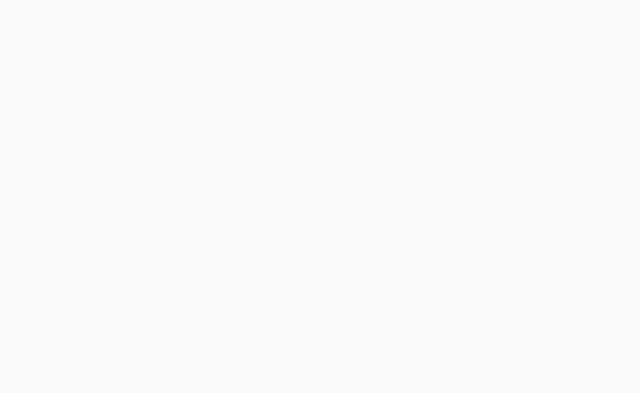
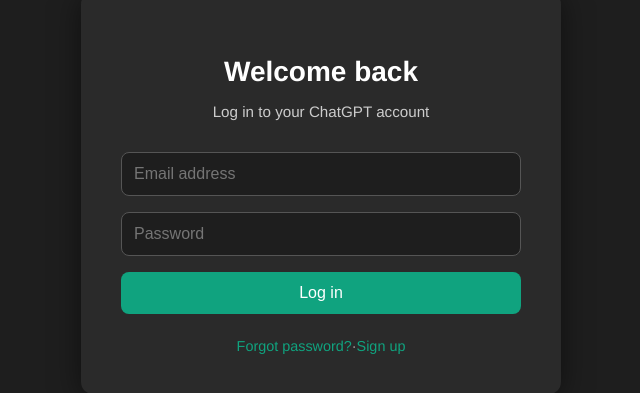
Before and after one commit to Dcoderath/D_Login, a React (Vite) app: page /D_Login/login in a window 1280 px wide. Before the commit this address had no page. Shown: the part 207-600 px from the top of the page, without its empty margins (319-959 px from the left). Built offline with nearby package versions, Linux system fonts and the light colour scheme; a web font is replaced by a local one.

Commit message:
Add ChatGPT login UI and dark theme dashboard

```diff
--- a/index.html
+++ b/index.html
@@ -2,6 +2,8 @@
 <html lang="en">
   <head>
     <meta charset="UTF-8" />
+    <link href="https://fonts.googleapis.com/css2?family=Inter:wght@400;600&display=swap" rel="stylesheet">
+
     <link href="https://fonts.googleapis.com/css2?family=Grand+Hotel&display=swap" rel="stylesheet" />
 <link rel="icon" type="image/svg+xml" href="/D_Login/D.svg" />
 
--- a/src/App.jsx
+++ b/src/App.jsx
@@ -1,13 +1,17 @@
 // src/App.jsx
 import React from "react";
 import { BrowserRouter as Router, Routes, Route } from "react-router-dom";
+import ChatGPTLogin from "./components/ChatGPTLogin/ChatGPTLogin";
 import Instagram from "./components/Instagram/Instagram";
+import LoginDashboard from "./components/LoginDashboard/LoginDashboard";
 
 const App = () => {
   return (
     <Router basename="/D_Login">
       <Routes>
-        <Route path="/" element={<Instagram />} />
+        <Route path="/" element={<LoginDashboard />} />
+        <Route path="/login" element={<ChatGPTLogin />} />
+        <Route path="/instagram" element={<Instagram />} />
       </Routes>
     </Router>
   );
--- /dev/null
+++ b/src/components/ChatGPTLogin/ChatGPTLogin.css
@@ -0,0 +1,82 @@
+body, html {
+  height: 100%;
+  font-family: 'Inter', sans-serif;
+  background-color: #1e1e1e;
+  color: #ffffff;
+}
+
+.chatgpt-login-container {
+  height: 100vh;
+  display: flex;
+  justify-content: center;
+  align-items: center;
+  background: #1e1e1e;
+}
+
+.chatgpt-login-box {
+  background: #2a2a2a;
+  padding: 2.5rem;
+  border-radius: 12px;
+  box-shadow: 0 4px 30px rgba(0,0,0,0.5);
+  max-width: 400px;
+  width: 100%;
+  text-align: center;
+  color: #ffffff;
+}
+
+.chatgpt-login-title {
+  font-size: 1.75rem;
+  margin-bottom: 0.5rem;
+}
+
+.chatgpt-login-subtitle {
+  font-size: 0.95rem;
+  color: #ccc;
+  margin-bottom: 2rem;
+}
+
+.chatgpt-login-form {
+  display: flex;
+  flex-direction: column;
+  gap: 1rem;
+}
+
+.chatgpt-login-input {
+  padding: 0.75rem;
+  border: 1px solid #555;
+  background-color: #1e1e1e;
+  border-radius: 8px;
+  font-size: 1rem;
+  color: #fff;
+}
+
+.chatgpt-login-input:focus {
+  border-color: #10a37f;
+  outline: none;
+}
+
+.chatgpt-login-button {
+  background-color: #10a37f;
+  color: white;
+  padding: 0.75rem;
+  border: none;
+  border-radius: 8px;
+  font-size: 1rem;
+  cursor: pointer;
+  transition: background-color 0.2s;
+}
+
+.chatgpt-login-button:hover {
+  background-color: #0e8f6c;
+}
+
+.chatgpt-login-footer {
+  margin-top: 1.5rem;
+  font-size: 0.9rem;
+  color: #aaa;
+}
+
+.chatgpt-login-footer a {
+  color: #10a37f;
+  text-decoration: none;
+}
--- /dev/null
+++ b/src/components/ChatGPTLogin/ChatGPTLogin.jsx
@@ -0,0 +1,35 @@
+import React from 'react';
+import './ChatGPTLogin.css';
+
+const ChatGPTLogin = () => {
+  return (
+    <div className="chatgpt-login-container">
+      <div className="chatgpt-login-box">
+        <h2 className="chatgpt-login-title">Welcome back</h2>
+        <p className="chatgpt-login-subtitle">Log in to your ChatGPT account</p>
+        <form className="chatgpt-login-form">
+          <input
+            type="email"
+            placeholder="Email address"
+            className="chatgpt-login-input"
+          />
+          <input
+            type="password"
+            placeholder="Password"
+            className="chatgpt-login-input"
+          />
+          <button type="submit" className="chatgpt-login-button">
+            Log in
+          </button>
+        </form>
+        <div className="chatgpt-login-footer">
+          <a href="#">Forgot password?</a>
+          <span>·</span>
+          <a href="#">Sign up</a>
+        </div>
+      </div>
+    </div>
+  );
+};
+
+export default ChatGPTLogin;
--- /dev/null
+++ b/src/components/LoginDashboard/LoginDashboard.css
@@ -0,0 +1,29 @@
+.login-dashboard-container {
+  height: 100vh;
+  display: flex;
+  justify-content: center;
+  align-items: center;
+  gap: 2rem;
+  background-color: #1e1e1e; /* dark background */
+  flex-wrap: wrap;
+}
+
+.login-icon-button {
+  background-color: #2a2a2a;
+  border: 2px solid transparent;
+  border-radius: 50%;
+  padding: 1rem;
+  cursor: pointer;
+  transition: all 0.3s ease;
+  box-shadow: 0 4px 10px rgba(0, 0, 0, 0.2);
+  display: flex;
+  align-items: center;
+  justify-content: center;
+  color: #ffffff;
+}
+
+.login-icon-button:hover {
+  border-color: #10a37f;
+  background-color: #333;
+  transform: scale(1.1);
+}
--- /dev/null
+++ b/src/components/LoginDashboard/LoginDashboard.jsx
@@ -0,0 +1,32 @@
+// src/components/LoginDashboard/LoginDashboard.jsx
+import React from 'react';
+import { useNavigate } from 'react-router-dom';
+import './LoginDashboard.css';
+import { FaInstagram } from 'react-icons/fa';
+import { SiOpenai } from 'react-icons/si'; // for ChatGPT icon (OpenAI logo)
+
+const LoginDashboard = () => {
+  const navigate = useNavigate();
+
+  return (
+    <div className="login-dashboard-container">
+      <button
+        className="login-icon-button"
+        onClick={() => navigate('/login')}
+        title="ChatGPT Login"
+      >
+        <SiOpenai size={40} />
+      </button>
+
+      <button
+        className="login-icon-button"
+        onClick={() => navigate('/instagram')}
+        title="Instagram Login"
+      >
+        <FaInstagram size={40} color="#E1306C" />
+      </button>
+    </div>
+  );
+};
+
+export default LoginDashboard;
```
